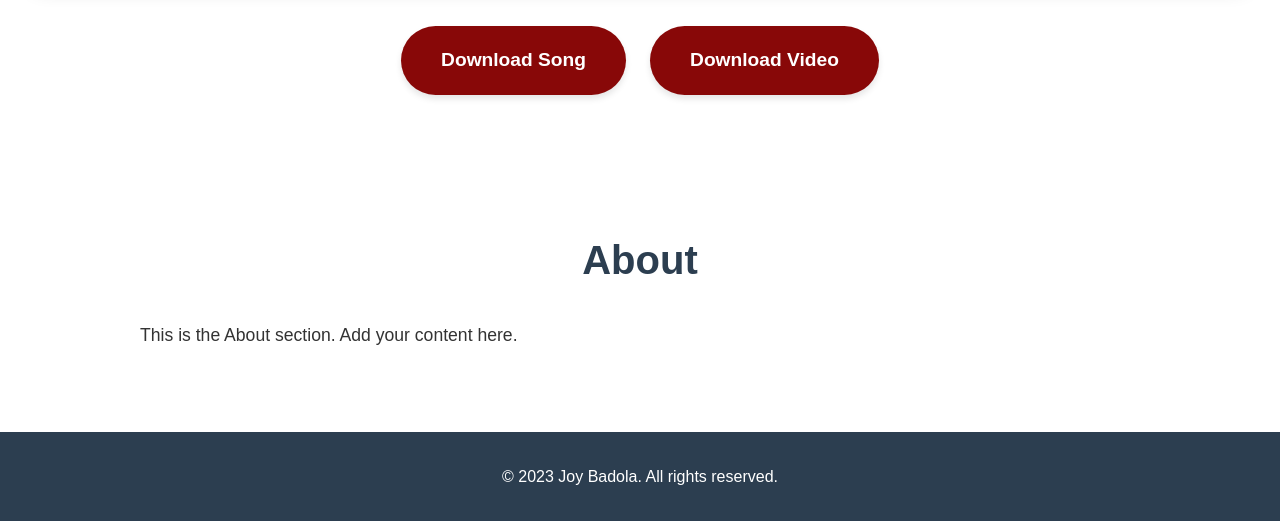
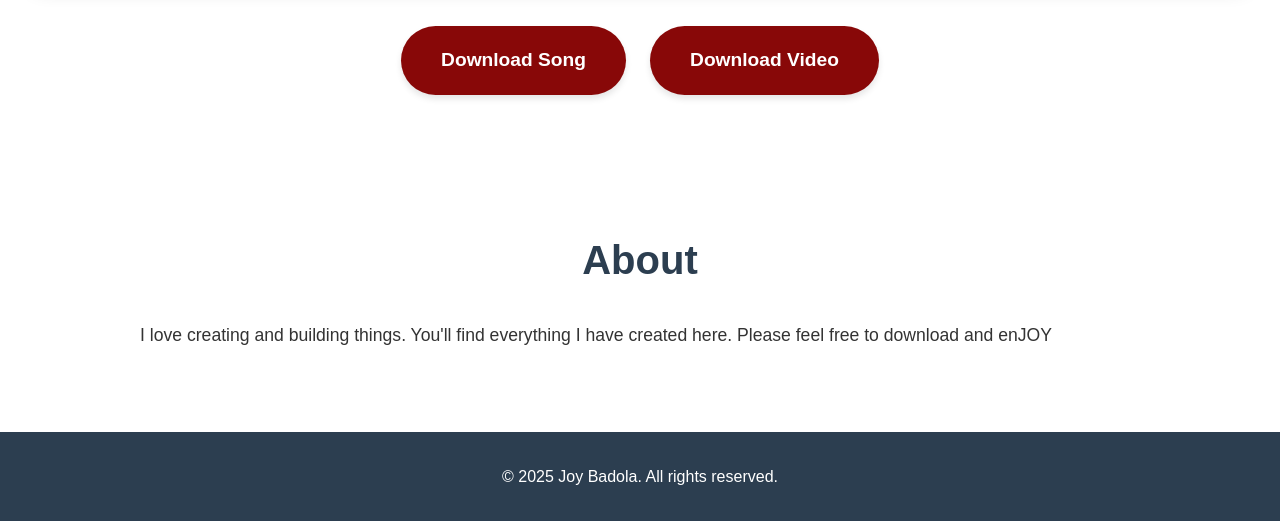
Before and after one commit to joybadola/joybadola.com, a plain HTML site: page index.html in a window 1280 px wide. Shown: the part 1059-1580 px from the top of the page. Drawn offline with Linux system fonts and the light colour scheme.

Commit message:
Update About section and footer year

```diff
--- a/index.html
+++ b/index.html
@@ -33,12 +33,12 @@
   <!-- About Section -->
   <section id="about" class="about">
     <h2>About</h2>
-    <p>This is the About section. Add your content here.</p>
+    <p>I love creating and building things. You'll find everything I have created here. Please feel free to download and enJOY</p>
   </section>
 
   <!-- Footer -->
   <footer>
-    <p>&copy; 2023 Joy Badola. All rights reserved.</p>
+    <p>&copy; 2025 Joy Badola. All rights reserved.</p>
   </footer>
 </body>
 </html>
```
